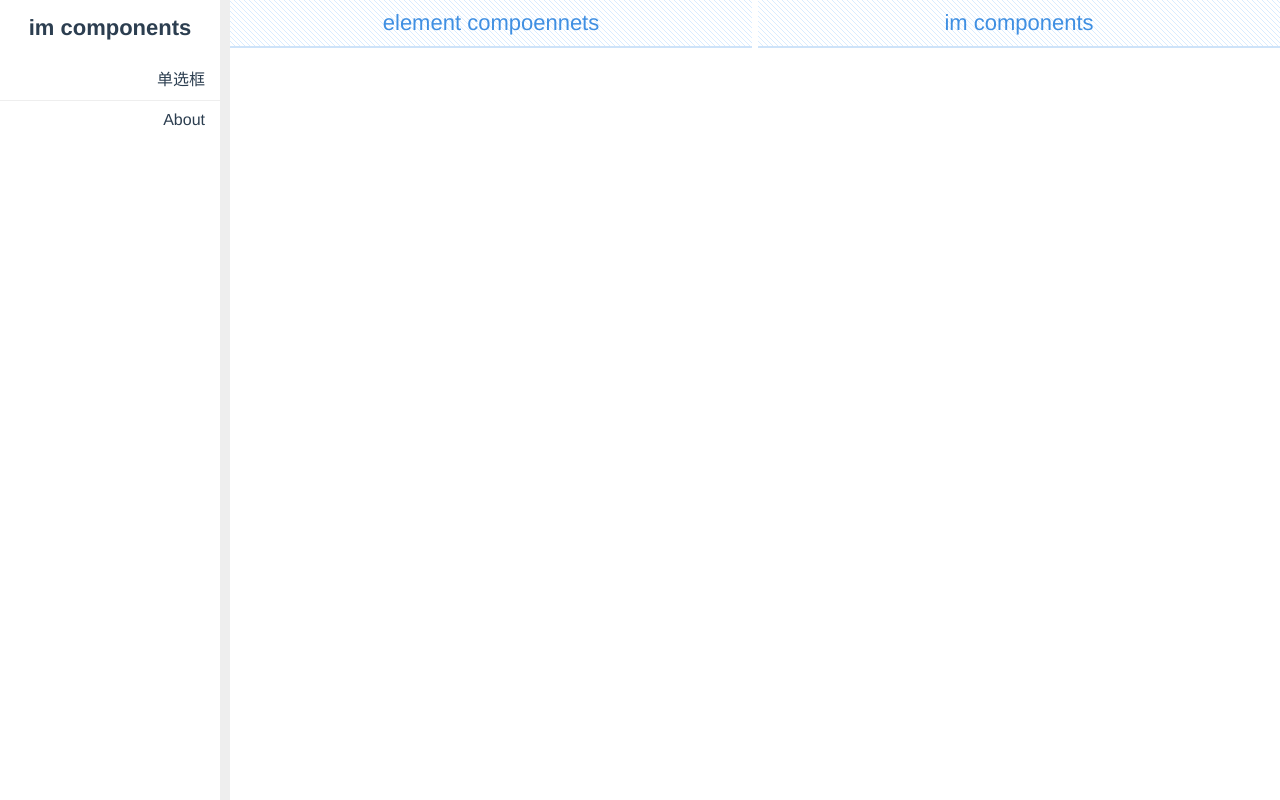
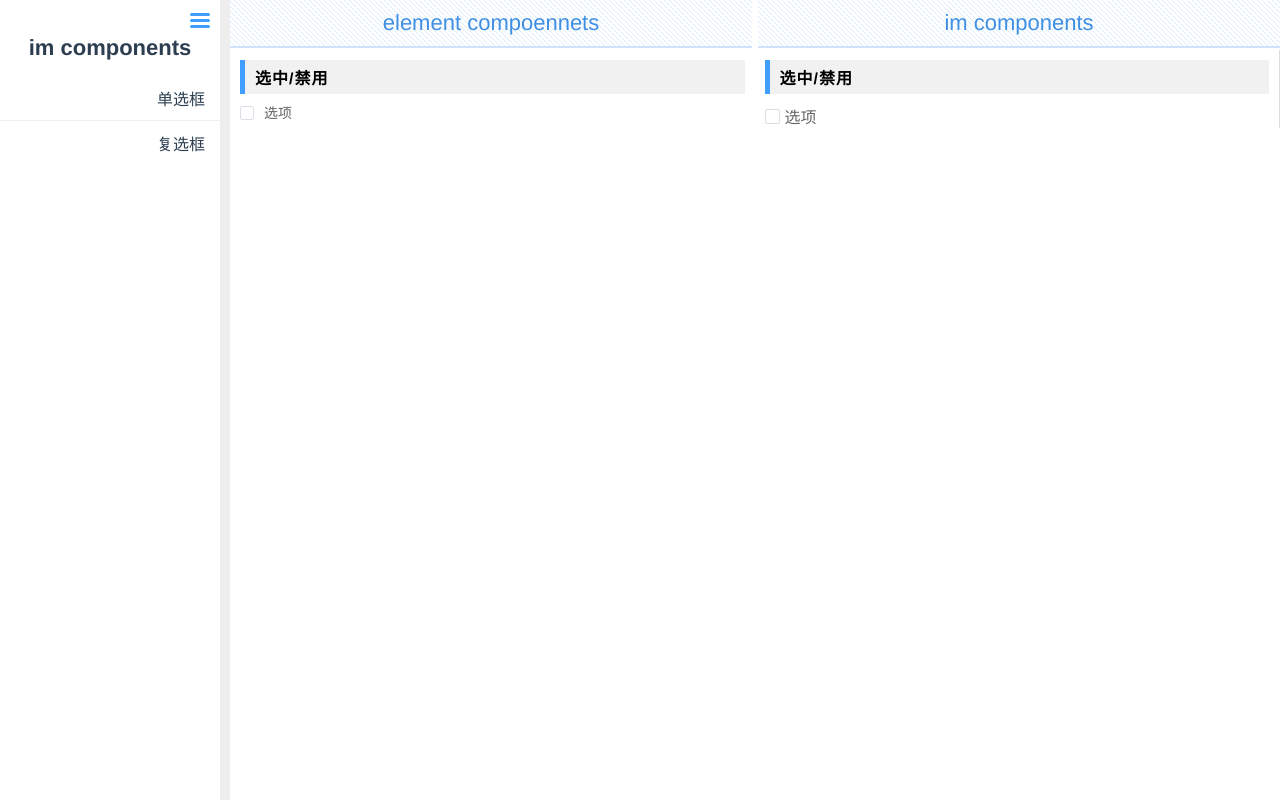
Before and after one commit to txl764496056/vue-imitate-element, a Vue app: page /checkbox in a window 1280 px wide. Built offline with nearby package versions, Linux system fonts and the light colour scheme.

Commit message:
复选框

```diff
--- a/src/App.vue
+++ b/src/App.vue
@@ -1,9 +1,17 @@
 <template>
   <div id="app">
-    <div id="nav">
-      <h2>im components</h2>
-        <router-link to="/">单选框</router-link>
-        <router-link to="/About">About</router-link>
+    <div id="nav" :class="{'hidden':!is_show_menu}">
+
+        <div class="menu" @click="showMenu">
+          <span></span>
+          <span></span>
+          <span></span>
+        </div>
+        <div v-show="is_show_menu">
+          <h2>im components</h2>
+          <router-link to="/">单选框</router-link>
+          <router-link to="/Checkbox">复选框</router-link>
+        </div>
     </div>
     <div class="content">
       <div class="compare-title">
@@ -14,6 +22,22 @@
     </div>
   </div>
 </template>
+<script>
+export default {
+  name:"App",
+  data(){
+    return {
+      is_show_menu:true
+    }
+  },
+  methods:{
+    showMenu(){
+      this.is_show_menu = !this.is_show_menu;
+    }
+  }
+}
+</script>
+
 
 <style lang="scss">
 
@@ -36,9 +60,12 @@
   background-size:5px 5px;
 }
 #nav {
-  width:220px; overflow-y:auto;
-  text-align:right;
-  h2{text-align:center;padding:15px;font-size:22px;}
+  width:220px; overflow-y:auto;position:relative;
+  text-align:right;transition:width 0.5s;
+  &.hidden{
+    width:40px;overflow:hidden;
+  }
+  h2{text-align:center;padding:15px;font-size:22px;margin-top:20px;}
   a {
     font-weight: normal;display:block;padding:10px 15px;
     color: #2c3e50;text-decoration:none;border-top:1px solid #eee;
@@ -70,5 +97,12 @@
     }
   }
 }
+.menu{
+  position:absolute;top:10px;right:10px;
+  span{
+    display:block;background-color:$theme-color;
+    height:3px;width:20px;margin:3px 0;border-radius:3px;
+    }
+}
 
 </style>
--- a/src/components/ImCheckbox.vue
+++ b/src/components/ImCheckbox.vue
@@ -1,15 +1,52 @@
 <template>
     <label class="im-checkbox">
+        <input type="checkbox"
+        :name="name"
+        :disabled="disabled"
+        :label="label"/>
+        <span></span>
         <slot></slot>
     </label>
 </template>
 
 <script>
     export default {
-        name:"ImCheckbox"
+        name:"ImCheckbox",
+        props:{
+            name:{
+                type:String,
+                default:""
+            },
+            disabled:{
+                type:Boolean,
+                default:false
+            },
+            label:{
+                type:[String,Number,Boolean],
+                default:""
+            }
+        }
     }
 </script>
 
 <style lang="scss" scoped>
-
+@import '@/scss/base.scss';
+.im-checkbox{
+    user-select: none;display:flex;align-items:center;color:$color-66;
+    span{
+        width:15px;height:15px;border-radius:2px;border:1px solid #ddd;display: inline-block;background-color:#fff;margin-right:5px;font-size:14px;
+        &::before{
+            background-color:transparent;content:"";width:60%;height:30%;display:inline-block;
+            font-size:14px;
+            border: 2px solid transparent{
+                top:none;
+                right:none;
+            }
+            transform:rotate(-45deg) translate(50%,-50%);
+        }
+    }
+    input{opacity:0;width:0;height:0;}
+    input:checked+span{background-color:$theme-color;border-color:$theme-color;}
+    input:checked+span::before{border-color:#fff;}
+}
 </style>
--- a/src/components/ImRadio.vue
+++ b/src/components/ImRadio.vue
@@ -90,7 +90,7 @@
 }
 
 .im-radio{
-    position:relative;z-index:10;display:inline-block;font-size:14px;
+    position:relative;z-index:10;display:inline-block;font-size:14px;user-select:none;color:$color-66;
     input{
         position:absolute;left:0;top:0;
         opacity:0;
--- a/src/router.js
+++ b/src/router.js
@@ -20,6 +20,11 @@ export default new Router({
       // this generates a separate chunk (about.[hash].js) for this route
       // which is lazy-loaded when the route is visited.
       component: () => import(/* webpackChunkName: "about" */ './views/About.vue')
+    },
+    {
+      path:'/checkbox',
+      name:'checkbox',
+      component: () => import('./views/Checkbox.vue')
     }
   ]
 })
--- a/src/scss/base.scss
+++ b/src/scss/base.scss
@@ -1,4 +1,5 @@
 $theme-color:#409eff;
+$color-66:#666;
 
 .compare-box{
     display:flex;
--- /dev/null
+++ b/src/views/Checkbox.vue
@@ -0,0 +1,35 @@
+<template>
+    <div class="compare-box">
+        <div class="el-content">
+            <div class="title">选中/禁用</div>
+            <el-checkbox>选项</el-checkbox>
+        </div>
+        <div class="im-content">
+            <div class="title">选中/禁用</div>
+            <im-checkbox>选项</im-checkbox>
+        </div>
+    </div>
+</template>
+
+<script>
+import ImCheckbox from '@/components/ImCheckbox.vue'
+    export default {
+        name:'Checkbox',
+        components:{
+            ImCheckbox
+        },
+        data(){
+            return {
+                // 选中 禁用
+                el_checkbox_select:2,
+                el_checkbox:[
+                    {name:'el_checkbox1',disabled:false,label:1}
+                ]
+            }
+        }
+    }
+</script>
+
+<style lang="scss" scoped>
+
+</style>
--- a/src/views/Home.vue
+++ b/src/views/Home.vue
@@ -1,7 +1,5 @@
 <template>
   <div class="home compare-box">
-
-
     <div class="el-content">
       <!-- 选中/禁用 -->
       <div class="title">选中/禁用</div>
```
Also changed, not shown: src/test.vue (deleted, +0 -163 lines).
